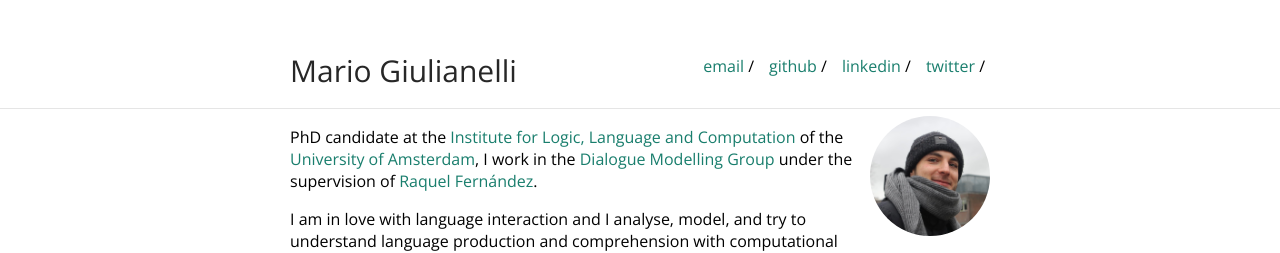
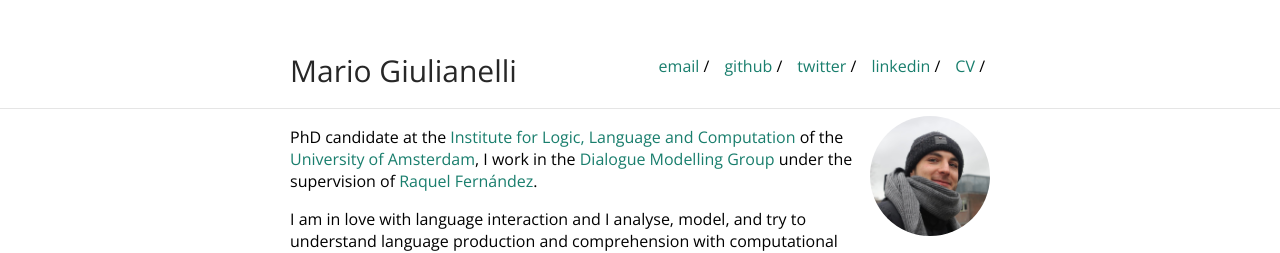
Before and after one commit to glnmario/glnmario.github.io, a Jekyll site: the page built from index.md, in a window 1280 px wide. Shown: the top 253 px of the page. Built offline with Jekyll 4.4.1, drawn with Linux system fonts in a browser that asks for light colours.

Commit message:
Update nav.yml

```diff
--- a/_data/nav.yml
+++ b/_data/nav.yml
@@ -1,8 +1,10 @@
 - name: ""
+- name: "CV"
+  link: "resume.pdf"
+- name: "linkedin"
+  link: https://www.linkedin.com/in/mario-giulianelli
 - name: "twitter"
   link: https://twitter.com/glnmario
-- name: "linkedin"
-  link: https://www.linkedin.com/in/mario-giulianelli
 - name: "github"
   link: https://github.com/glnmario
 - name: "email"
```
